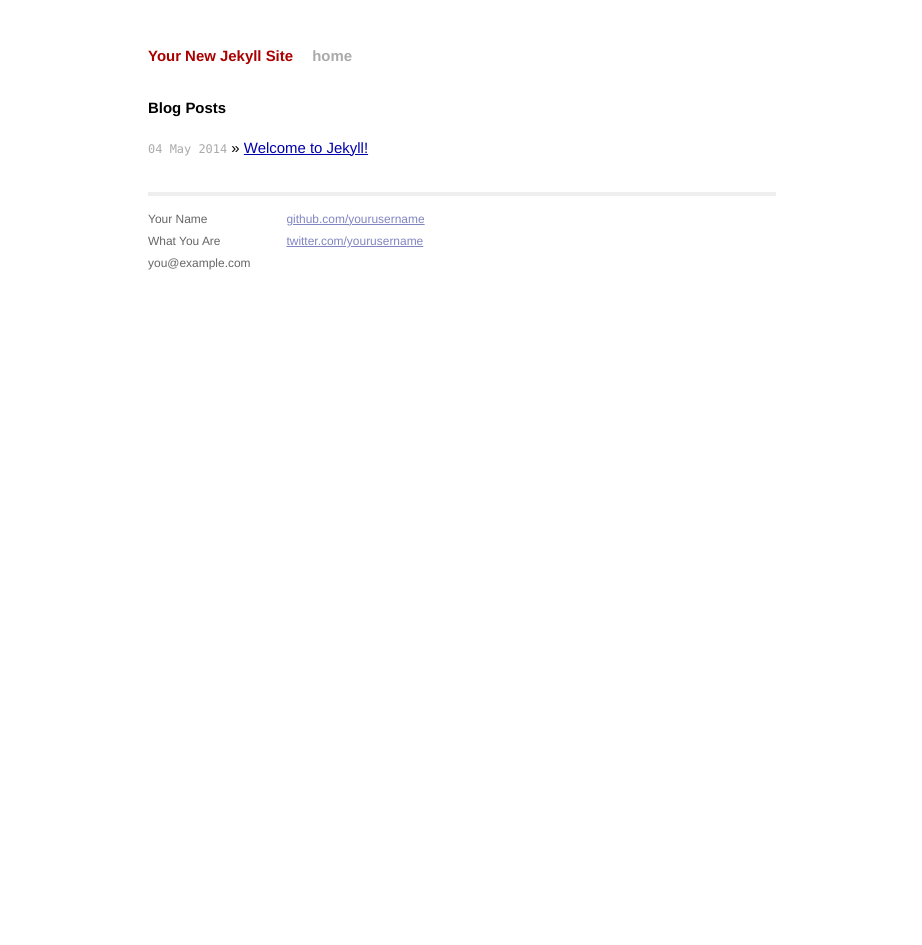
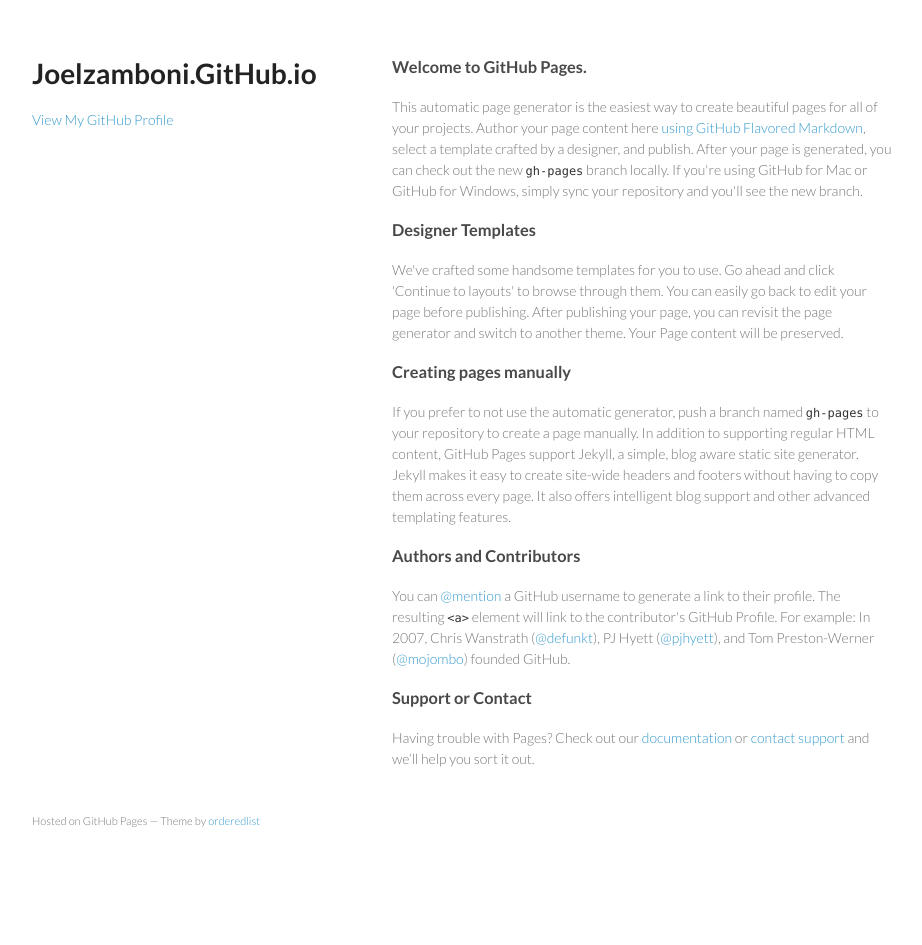
Before and after one commit to joelzamboni/joelzamboni.github.io, a Jekyll site: the page index.html, which Jekyll copies as it is, in a window 1280 px wide. Shown: the whole page, without its empty margins (178-1100 px from the left). Built offline with Jekyll 4.4.1, drawn with Linux system fonts in a browser that asks for light colours; Markdown is read by kramdown in place of the engine named in the settings; after the commit the page ends 900 px from its top, so only the background shows below that.

Commit message:
Replace master branch with page content via GitHub

```diff
--- a/index.html
+++ b/index.html
@@ -1,13 +1,58 @@
----
-layout: default
-title: Your New Jekyll Site
----
+<!doctype html>
+<html>
+  <head>
+    <meta charset="utf-8">
+    <meta http-equiv="X-UA-Compatible" content="chrome=1">
+    <title>Joelzamboni.GitHub.io by joelzamboni</title>
 
-<div id="home">
-  <h1>Blog Posts</h1>
-  <ul class="posts">
-    {% for post in site.posts %}
-      <li><span>{{ post.date | date_to_string }}</span> &raquo; <a href="{{ post.url }}">{{ post.title }}</a></li>
-    {% endfor %}
-  </ul>
-</div>
+    <link rel="stylesheet" href="stylesheets/styles.css">
+    <link rel="stylesheet" href="stylesheets/github-light.css">
+    <meta name="viewport" content="width=device-width, initial-scale=1, user-scalable=no">
+    <!--[if lt IE 9]>
+    <script src="//html5shiv.googlecode.com/svn/trunk/html5.js"></script>
+    <![endif]-->
+  </head>
+  <body>
+    <div class="wrapper">
+      <header>
+        <h1>Joelzamboni.GitHub.io</h1>
+        <p></p>
+
+
+        <p class="view"><a href="https://github.com/joelzamboni">View My GitHub Profile</a></p>
+
+      </header>
+      <section>
+        <h3>
+<a id="welcome-to-github-pages" class="anchor" href="#welcome-to-github-pages" aria-hidden="true"><span class="octicon octicon-link"></span></a>Welcome to GitHub Pages.</h3>
+
+<p>This automatic page generator is the easiest way to create beautiful pages for all of your projects. Author your page content here <a href="https://guides.github.com/features/mastering-markdown/">using GitHub Flavored Markdown</a>, select a template crafted by a designer, and publish. After your page is generated, you can check out the new <code>gh-pages</code> branch locally. If you're using GitHub for Mac or GitHub for Windows, simply sync your repository and you'll see the new branch.</p>
+
+<h3>
+<a id="designer-templates" class="anchor" href="#designer-templates" aria-hidden="true"><span class="octicon octicon-link"></span></a>Designer Templates</h3>
+
+<p>We've crafted some handsome templates for you to use. Go ahead and click 'Continue to layouts' to browse through them. You can easily go back to edit your page before publishing. After publishing your page, you can revisit the page generator and switch to another theme. Your Page content will be preserved.</p>
+
+<h3>
+<a id="creating-pages-manually" class="anchor" href="#creating-pages-manually" aria-hidden="true"><span class="octicon octicon-link"></span></a>Creating pages manually</h3>
+
+<p>If you prefer to not use the automatic generator, push a branch named <code>gh-pages</code> to your repository to create a page manually. In addition to supporting regular HTML content, GitHub Pages support Jekyll, a simple, blog aware static site generator. Jekyll makes it easy to create site-wide headers and footers without having to copy them across every page. It also offers intelligent blog support and other advanced templating features.</p>
+
+<h3>
+<a id="authors-and-contributors" class="anchor" href="#authors-and-contributors" aria-hidden="true"><span class="octicon octicon-link"></span></a>Authors and Contributors</h3>
+
+<p>You can <a href="https://github.com/blog/821" class="user-mention">@mention</a> a GitHub username to generate a link to their profile. The resulting <code>&lt;a&gt;</code> element will link to the contributor's GitHub Profile. For example: In 2007, Chris Wanstrath (<a href="https://github.com/defunkt" class="user-mention">@defunkt</a>), PJ Hyett (<a href="https://github.com/pjhyett" class="user-mention">@pjhyett</a>), and Tom Preston-Werner (<a href="https://github.com/mojombo" class="user-mention">@mojombo</a>) founded GitHub.</p>
+
+<h3>
+<a id="support-or-contact" class="anchor" href="#support-or-contact" aria-hidden="true"><span class="octicon octicon-link"></span></a>Support or Contact</h3>
+
+<p>Having trouble with Pages? Check out our <a href="https://help.github.com/pages">documentation</a> or <a href="https://github.com/contact">contact support</a> and we’ll help you sort it out.</p>
+      </section>
+      <footer>
+        <p><small>Hosted on GitHub Pages &mdash; Theme by <a href="https://github.com/orderedlist">orderedlist</a></small></p>
+      </footer>
+    </div>
+    <script src="javascripts/scale.fix.js"></script>
+
+  </body>
+</html>
--- /dev/null
+++ b/javascripts/scale.fix.js
@@ -0,0 +1,17 @@
+var metas = document.getElementsByTagName('meta');
+var i;
+if (navigator.userAgent.match(/iPhone/i)) {
+  for (i=0; i<metas.length; i++) {
+    if (metas[i].name == "viewport") {
+      metas[i].content = "width=device-width, minimum-scale=1.0, maximum-scale=1.0";
+    }
+  }
+  document.addEventListener("gesturestart", gestureStart, false);
+}
+function gestureStart() {
+  for (i=0; i<metas.length; i++) {
+    if (metas[i].name == "viewport") {
+      metas[i].content = "width=device-width, minimum-scale=0.25, maximum-scale=1.6";
+    }
+  }
+}
--- /dev/null
+++ b/stylesheets/github-light.css
@@ -0,0 +1,115 @@
+/*
+   Copyright 2014 GitHub Inc.
+
+   Licensed under the Apache License, Version 2.0 (the "License");
+   you may not use this file except in compliance with the License.
+   You may obtain a copy of the License at
+
+       http://www.apache.org/licenses/LICENSE-2.0
+
+   Unless required by applicable law or agreed to in writing, software
+   distributed under the License is distributed on an "AS IS" BASIS,
+   WITHOUT WARRANTIES OR CONDITIONS OF ANY KIND, either express or implied.
+   See the License for the specific language governing permissions and
+   limitations under the License.
+
+*/
+
+.pl-c /* comment */ {
+  color: #969896;
+}
+
+.pl-c1      /* constant, markup.raw, meta.diff.header, meta.module-reference, meta.property-name, support, support.constant, support.variable, variable.other.constant */,
+.pl-s .pl-v /* string variable */ {
+  color: #0086b3;
+}
+
+.pl-e  /* entity */,
+.pl-en /* entity.name */ {
+  color: #795da3;
+}
+
+.pl-s .pl-s1 /* string source */,
+.pl-smi      /* storage.modifier.import, storage.modifier.package, storage.type.java, variable.other, variable.parameter.function */ {
+  color: #333;
+}
+
+.pl-ent /* entity.name.tag */ {
+  color: #63a35c;
+}
+
+.pl-k /* keyword, storage, storage.type */ {
+  color: #a71d5d;
+}
+
+.pl-pds              /* punctuation.definition.string, string.regexp.character-class */,
+.pl-s                /* string */,
+.pl-s .pl-pse .pl-s1 /* string punctuation.section.embedded source */,
+.pl-sr               /* string.regexp */,
+.pl-sr .pl-cce       /* string.regexp constant.character.escape */,
+.pl-sr .pl-sra       /* string.regexp string.regexp.arbitrary-repitition */,
+.pl-sr .pl-sre       /* string.regexp source.ruby.embedded */ {
+  color: #183691;
+}
+
+.pl-v /* variable */ {
+  color: #ed6a43;
+}
+
+.pl-id /* invalid.deprecated */ {
+  color: #b52a1d;
+}
+
+.pl-ii /* invalid.illegal */ {
+  background-color: #b52a1d;
+  color: #f8f8f8;
+}
+
+.pl-sr .pl-cce /* string.regexp constant.character.escape */ {
+  color: #63a35c;
+  font-weight: bold;
+}
+
+.pl-ml /* markup.list */ {
+  color: #693a17;
+}
+
+.pl-mh        /* markup.heading */,
+.pl-mh .pl-en /* markup.heading entity.name */,
+.pl-ms        /* meta.separator */ {
+  color: #1d3e81;
+  font-weight: bold;
+}
+
+.pl-mq /* markup.quote */ {
+  color: #008080;
+}
+
+.pl-mi /* markup.italic */ {
+  color: #333;
+  font-style: italic;
+}
+
+.pl-mb /* markup.bold */ {
+  color: #333;
+  font-weight: bold;
+}
+
+.pl-md /* markup.deleted, meta.diff.header.from-file */ {
+  background-color: #ffecec;
+  color: #bd2c00;
+}
+
+.pl-mi1 /* markup.inserted, meta.diff.header.to-file */ {
+  background-color: #eaffea;
+  color: #55a532;
+}
+
+.pl-mdr /* meta.diff.range */ {
+  color: #795da3;
+  font-weight: bold;
+}
+
+.pl-mo /* meta.output */ {
+  color: #1d3e81;
+}
--- /dev/null
+++ b/stylesheets/styles.css
@@ -0,0 +1,255 @@
+@import url(https://fonts.googleapis.com/css?family=Lato:300italic,700italic,300,700);
+
+body {
+  padding:50px;
+  font:14px/1.5 Lato, "Helvetica Neue", Helvetica, Arial, sans-serif;
+  color:#777;
+  font-weight:300;
+}
+
+h1, h2, h3, h4, h5, h6 {
+  color:#222;
+  margin:0 0 20px;
+}
+
+p, ul, ol, table, pre, dl {
+  margin:0 0 20px;
+}
+
+h1, h2, h3 {
+  line-height:1.1;
+}
+
+h1 {
+  font-size:28px;
+}
+
+h2 {
+  color:#393939;
+}
+
+h3, h4, h5, h6 {
+  color:#494949;
+}
+
+a {
+  color:#39c;
+  font-weight:400;
+  text-decoration:none;
+}
+
+a small {
+  font-size:11px;
+  color:#777;
+  margin-top:-0.6em;
+  display:block;
+}
+
+.wrapper {
+  width:860px;
+  margin:0 auto;
+}
+
+blockquote {
+  border-left:1px solid #e5e5e5;
+  margin:0;
+  padding:0 0 0 20px;
+  font-style:italic;
+}
+
+code, pre {
+  font-family:Monaco, Bitstream Vera Sans Mono, Lucida Console, Terminal;
+  color:#333;
+  font-size:12px;
+}
+
+pre {
+  padding:8px 15px;
+  background: #f8f8f8;
+  border-radius:5px;
+  border:1px solid #e5e5e5;
+  overflow-x: auto;
+}
+
+table {
+  width:100%;
+  border-collapse:collapse;
+}
+
+th, td {
+  text-align:left;
+  padding:5px 10px;
+  border-bottom:1px solid #e5e5e5;
+}
+
+dt {
+  color:#444;
+  font-weight:700;
+}
+
+th {
+  color:#444;
+}
+
+img {
+  max-width:100%;
+}
+
+header {
+  width:270px;
+  float:left;
+  position:fixed;
+}
+
+header ul {
+  list-style:none;
+  height:40px;
+
+  padding:0;
+
+  background: #eee;
+  background: -moz-linear-gradient(top, #f8f8f8 0%, #dddddd 100%);
+  background: -webkit-gradient(linear, left top, left bottom, color-stop(0%,#f8f8f8), color-stop(100%,#dddddd));
+  background: -webkit-linear-gradient(top, #f8f8f8 0%,#dddddd 100%);
+  background: -o-linear-gradient(top, #f8f8f8 0%,#dddddd 100%);
+  background: -ms-linear-gradient(top, #f8f8f8 0%,#dddddd 100%);
+  background: linear-gradient(top, #f8f8f8 0%,#dddddd 100%);
+
+  border-radius:5px;
+  border:1px solid #d2d2d2;
+  box-shadow:inset #fff 0 1px 0, inset rgba(0,0,0,0.03) 0 -1px 0;
+  width:270px;
+}
+
+header li {
+  width:89px;
+  float:left;
+  border-right:1px solid #d2d2d2;
+  height:40px;
+}
+
+header ul a {
+  line-height:1;
+  font-size:11px;
+  color:#999;
+  display:block;
+  text-align:center;
+  padding-top:6px;
+  height:40px;
+}
+
+strong {
+  color:#222;
+  font-weight:700;
+}
+
+header ul li + li {
+  width:88px;
+  border-left:1px solid #fff;
+}
+
+header ul li + li + li {
+  border-right:none;
+  width:89px;
+}
+
+header ul a strong {
+  font-size:14px;
+  display:block;
+  color:#222;
+}
+
+section {
+  width:500px;
+  float:right;
+  padding-bottom:50px;
+}
+
+small {
+  font-size:11px;
+}
+
+hr {
+  border:0;
+  background:#e5e5e5;
+  height:1px;
+  margin:0 0 20px;
+}
+
+footer {
+  width:270px;
+  float:left;
+  position:fixed;
+  bottom:50px;
+}
+
+@media print, screen and (max-width: 960px) {
+
+  div.wrapper {
+    width:auto;
+    margin:0;
+  }
+
+  header, section, footer {
+    float:none;
+    position:static;
+    width:auto;
+  }
+
+  header {
+    padding-right:320px;
+  }
+
+  section {
+    border:1px solid #e5e5e5;
+    border-width:1px 0;
+    padding:20px 0;
+    margin:0 0 20px;
+  }
+
+  header a small {
+    display:inline;
+  }
+
+  header ul {
+    position:absolute;
+    right:50px;
+    top:52px;
+  }
+}
+
+@media print, screen and (max-width: 720px) {
+  body {
+    word-wrap:break-word;
+  }
+
+  header {
+    padding:0;
+  }
+
+  header ul, header p.view {
+    position:static;
+  }
+
+  pre, code {
+    word-wrap:normal;
+  }
+}
+
+@media print, screen and (max-width: 480px) {
+  body {
+    padding:15px;
+  }
+
+  header ul {
+    display:none;
+  }
+}
+
+@media print {
+  body {
+    padding:0.4in;
+    font-size:12pt;
+    color:#444;
+  }
+}
```
Also changed, not shown: params.json (added, +1 -0 lines).
